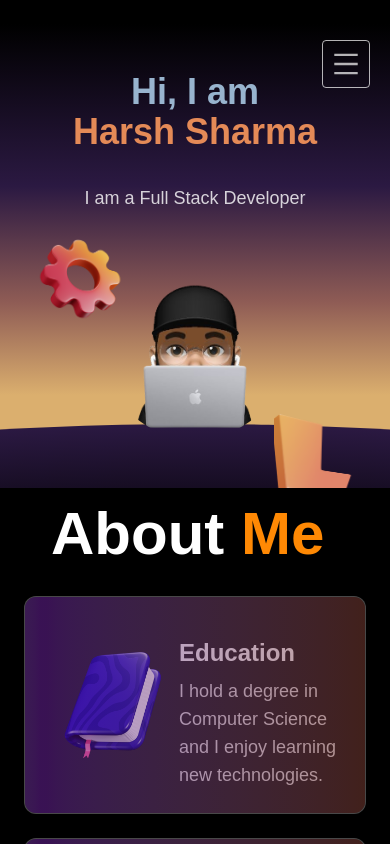
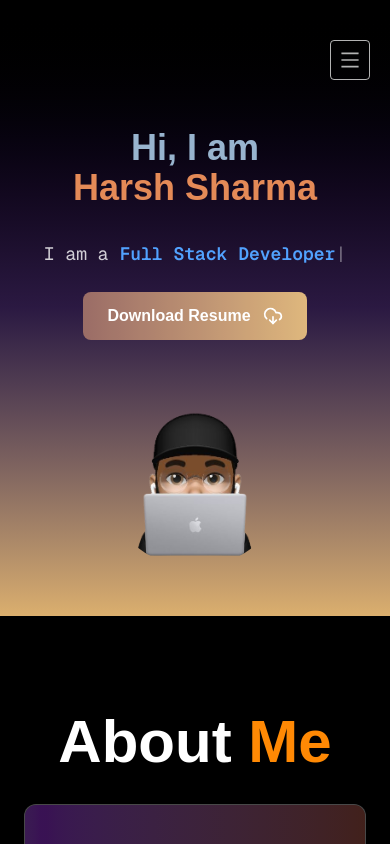
Before and after one commit to Harsh-Sharma123/Personal-Portfolio, a Next.js app: page / in a window 390 px wide. Shown: the top 844 px of the page. Built offline with nearby package versions, Linux system fonts and the light colour scheme.

Commit message:
updated download resume button along with hiding buttons from hero section

```diff
--- a/src/app/components/About.tsx
+++ b/src/app/components/About.tsx
@@ -8,9 +8,9 @@ import pc from '../assets/pc.png';
 
 const About = () => {
   return (
-    <div className='max-w-[1200px] mx-auto ' id="about">
+    <div className='max-w-[1200px] mx-auto mt-20' id="about">
 
-        <h1 className='text-white text-6xl max-w-[320px] mx-auto font-semibold p-4 mb-4'>
+        <h1 className='text-white text-6xl text-center max-w-[320px] mx-auto font-semibold p-4 mb-4'>
             About <span className='text-orange-400'>Me</span>
         </h1>
 
--- a/src/app/components/Contact.tsx
+++ b/src/app/components/Contact.tsx
@@ -20,7 +20,7 @@ export const Contact = () => {
         </ul>
       </div>
 
-      <div className='bg-white/10 p-6 rounded-xl max-w-[550px]'>
+      <div className='bg-white/10 p-6 mx-auto rounded-xl max-w-[550px]'>
         <h2 className='text-5xl font-bold text-orange-400 mb-4'>Let's Connect</h2>
         <p className='text-white/70 mb-6'>Send me a message and lets schedule a call</p>
         <form action="https://getform.io/f/ajjmzpya" className='space-y-4' method="POST" >
--- a/src/app/components/Footer.tsx
+++ b/src/app/components/Footer.tsx
@@ -3,12 +3,12 @@ import { FaInstagram, FaLinkedin, FaTwitter } from 'react-icons/fa'
 
 export const Footer = () => {
   return (
-    <div className='mt-12 text-white/70 py-8 max-w-[1000px]  mx-auto border-t border-gray-700 pt-4 px-6 md:px-0 flex justify-between items-center'>
-        <h1 className='text-xl lg:text-2xl font-bold'>Harsh Sharma</h1>
+    <div className='mt-12 text-white/70 py-8 max-w-[1000px]  mx-auto border-t border-gray-700 pt-4 px-6 md:px-0 flex justify-between flex-col sm:flex-row items-center'>
+        <h1 className='mt-2 sm:mt-0 text-xl lg:text-2xl font-bold'>Harsh Sharma</h1>
 
-        <div className='font-bold'>Made with Love❤️</div>
+        <div className='mt-2 sm:mt-0 font-bold'>Made with Love❤️</div>
 
-        <div className='flex space-x-8 items-center justify-center'>
+        <div className=' mt-2 sm:mt-0 flex space-x-8 items-center justify-center'>
             <a href="https://www.linkedin.com/in/harsh-sharma-a67254195/" className='hover:text-gray-300'>
                 <FaLinkedin size={24} />
             </a>
--- a/src/app/components/Hero.tsx
+++ b/src/app/components/Hero.tsx
@@ -2,24 +2,15 @@
 
 import React, { useEffect, useState } from 'react';
 import { motion } from 'framer-motion';
+import Image from 'next/image';
 
 import cursor from '../assets/icon1.png';
 import lightning from '../assets/icon2.png';
-import Image from 'next/image';
 import profilepicture from '../assets/profilepic.png';
-import { Typewriter } from 'react-simple-typewriter';
 import { CloudDownload } from 'lucide-react';
 
-const handleDownload = () => {
-    const link = document.createElement('a');
-    link.href = "/files/sample.pdf";
-    link.download = 'docu.pdf';
-    link.click();
-}
-
-
+// Typing effect hook
 const titles = [' Software Developer', ' Full Stack Developer', ' Tech Enthusiast'];
-
 
 function useTypingEffect(words: string[], speed = 100, pause = 1000) {
   const [index, setIndex] = useState(0);
@@ -29,45 +20,66 @@ function useTypingEffect(words: string[], speed = 100, pause = 1000) {
   useEffect(() => {
     const current = words[index % words.length];
 
-      let typingTimeout = setTimeout(() => {
+    const timeout = setTimeout(() => {
       if (isDeleting) {
-          setDisplayedText((prev) => prev.slice(0, -1));
+        setDisplayedText(prev => prev.slice(0, -1));
       } else {
-          setDisplayedText((prev) => current.slice(0, prev.length + 1));
+        setDisplayedText(prev => current.slice(0, prev.length + 1));
       }
 
       if (!isDeleting && displayedText === current) {
         setTimeout(() => setIsDeleting(true), pause);
       } else if (isDeleting && displayedText === '') {
         setIsDeleting(false);
-          setIndex((prev) => prev + 1);
+        setIndex(prev => prev + 1);
       }
     }, isDeleting ? speed / 2 : speed);
 
-      return () => clearTimeout(typingTimeout);
+    return () => clearTimeout(timeout);
   }, [displayedText, isDeleting, index, words, speed, pause]);
 
   return displayedText;
 }
 
 
-
 export const Hero = () => {
   const text = useTypingEffect(titles, 100, 1500);
+
+
+const handleDownload = () => {
+    const link = document.createElement('a');
+    link.href = "/files/Harsh_Sharma_2025.pdf"; // Make sure this path is correct
+    link.download = "Harsh_Sharma_Resume.pdf";
+    link.click();
+  };
+
   return (
-        <div className='py-12 relative overflow-clip bg-[linear-gradient(to_bottom,#000,#2B1942_35%,#8F5C55_60%,#DBAF6E_80%)] px-4'>
+    <div className="relative overflow-hidden bg-gradient-to-b from-black via-[#2B1942] to-[#DBAF6E] py-12 px-4">
+      {/* Radial Background */}
+      <div
+        className="
+          absolute
+          top-1/2 left-1/2 -translate-x-1/2 -translate-y-1/2
+          w-[250vw] h-[200vh]
+          sm:w-[180vw] sm:h-[150vh]
+          md:w-[130vw] md:h-[100vh]
+          rounded-full
+          bg-[radial-gradient(closest-side,#000_80%,#2B1942)]
+          pointer-events-none
+          -z-10
+        "
+      ></div>
 
-            <div className='absolute rounded-[50%] sm:w-[150vw] sm:h-[90vh] w-[3000px] h-[1300px] sm:w-auto sm:h-auto top-[400px] sm:top-[450px] md:top-[550px] left-[50%] -translate-x-1/2 bg-[radial-gradient(closest-side,#000_80%,#2B1942)]'></div>
-
-            <div className='relative'>
-                <div className='text-4xl sm:text-5xl md:text-8xl font-bold text-center'>
-                    <h1 className='text-[#98B4CE]'>Hi, I am</h1>
-                    <h1 className='text-[#E48A57]'>Harsh Sharma</h1>
+      {/* Content */}
+      <div className="mt-20 sm:mt-0 relative z-10">
+        <div className="text-4xl sm:text-5xl md:text-8xl font-bold text-center">
+          <h1 className="text-[#98B4CE]">Hi, I am</h1>
+          <h1 className="text-[#E48A57]">Harsh Sharma</h1>
         </div>
 
-
+        {/* Animated Icons */}
         <motion.div
-                    className='absolute left-[20px] top-[170px] sm:left-[40px] sm:top-[120px] md:left-[100px] md:top-[200px] lg:left-[100px] lg:top-[200px]  xl:left-[240px]'
+          className="hidden sm:block absolute left-[20px] top-[220px] sm:left-[40px] sm:top-[120px] md:left-[100px] md:top-[200px] lg:left-[100px] lg:top-[200px] xl:left-[240px]"
           drag
           animate={{ y: [0, -10, 0] }}
           transition={{
@@ -87,7 +99,7 @@ export const Hero = () => {
         </motion.div>
 
         <motion.div
-                    className='absolute right-[20px] top-[340px] sm:right-[20px] sm:top-[180px] xl:right-[120px] xl:top-[20px]'
+          className="hidden sm:block absolute right-[20px] top-[280px] sm:right-[20px] sm:top-[180px] xl:right-[120px] xl:top-[20px]"
           drag
           animate={{ y: [0, -10, 0] }}
           transition={{
@@ -102,49 +114,42 @@ export const Hero = () => {
             width={130}
             alt="Lightning Icon"
             draggable={false}
-                        className="w-[80px] sm:w-[130px] md:w-[160px] lg:w-[180px] h-auto"
+            className="w-[70px] sm:w-[130px] md:w-[160px] lg:w-[180px] h-auto"
           />
         </motion.div>
 
-                <p className='text-center text-lg  md:text-2xl max-w-[500px] mx-auto mt-8 text-white/80 px-2'>
+        {/* Typing Effect */}
+        <p className="text-center text-lg md:text-2xl max-w-[500px] mx-auto mt-8 text-white/80 px-2 font-mono">
           I am a
-                    <span className='text-semibold'>
+          <span className="text-blue-400 font-semibold"> {text}</span>
+          <span className="animate-pulse">|</span>
+        </p>
 
+        <div className=''>
 
+        <motion.button
+        whileHover={{ scale: 1.05 }}
+        whileTap={{ scale: 0.95 }}
+        onClick={handleDownload}
+        className="mx-auto mt-6 relative group flex items-center gap-3 px-6 py-3 rounded-lg bg-gradient-to-r from-[#8F5C55] to-[#DBAF6E] text-white font-semibold transition-all duration-300 hover:shadow-xl"
+        >
+        Download Resume
+        {/* Download Resume */}
+        <CloudDownload className="w-5 h-5 group-hover:animate-bounce transition-all" />
 
-                            {text}
+        {/* Shine Effect */}
+        <span className="absolute inset-0 rounded-lg bg-white opacity-10 group-hover:animate-shine pointer-events-none"></span>
+      </motion.button>
+            </div>
 
-
-                    {/* <Typewriter
-                        words={[' Software Developer', ' Full Stack Developer', ' Tech Enthusiast']}
-                        loop={0}
-                        cursor
-                        cursorStyle='|'
-                        typeSpeed={70}
-                        deleteSpeed={50}
-                        delaySpeed={1000}
-                        /> */}
-                        </span>
-                </p>
-{/*
-                <div className='mx-auto mt-8 text-center'>
-                    <div className='flex justify-center items-center'>
-                        <button className='border-2 border-gray-500 hover:cursor-pointer text-white/80 px-4 py-2 rounded-lg flex justify-center items-center group'>Download Resume
-                            <CloudDownload className='w-5 h-5 ml-2 text-white/80 group-hover:animate-bounce' />
-                        </button>
-                    </div>
-                </div> */}
-
-                {/* <div className='text-center mt-6'><span className='inline-block cursor-pointer transition-transform duration-300 ease-in-out hover:scale-110 mx-auto mt-6 border-2 rounded-xl text-xl font-semibold border-gray-700 px-12 py-2'>Download Resume</span></div> */}
-
+        {/* Profile Picture */}
         <div className="mt-12 flex justify-center">
           <Image
             src={profilepicture}
             alt="Profile Picture"
-                        className='w-[180px] sm:w-[240px] md:w-[320px] h-auto rounded-full object-cover'
+            className="w-[180px] sm:w-[240px] md:w-[320px] h-auto rounded-full object-cover"
           />
         </div>
-
       </div>
     </div>
   );
--- a/src/app/components/Navbar.tsx
+++ b/src/app/components/Navbar.tsx
@@ -43,7 +43,7 @@ export const Navbar = () => {
   }
 
     return (
-        <div className='text-white/70 pt-6 sticky top-0 z-50 backdrop-blur bg-black/70'>
+        <div className='text-white/70 md:pt-6 sticky top-0 z-50 backdrop-blur bg-black/70'>
             <div className='hidden md:flex justify-center items-center px-4 py-2 mx-auto max-w-[400px]'>
                 <ul className='flex flex-row space-x-8 p-4 font-semibold'>
                     {navLinks.map((item, index) => (
@@ -59,8 +59,8 @@ export const Navbar = () => {
             </div>
 
 
-            <div onClick={toggleNav}  className='md:hidden absolute top-[40px] right-5 border rounded border-white/70 p-2 z-50'>
-                {nav ? <AiOutlineClose size={30} /> : <AiOutlineMenu size={30} />}
+            <div onClick={toggleNav}  className='md:hidden absolute backdrop-blur top-[40px] right-5 border rounded border-white/70 p-2 z-50'>
+                {nav ? <AiOutlineClose size={22} /> : <AiOutlineMenu size={22} />}
             </div>
 
             <motion.div
```
Also changed, not shown: 1 other file (tests, documents, lock files or other folders). Lines whose indentation alone changed are shown as unchanged.
